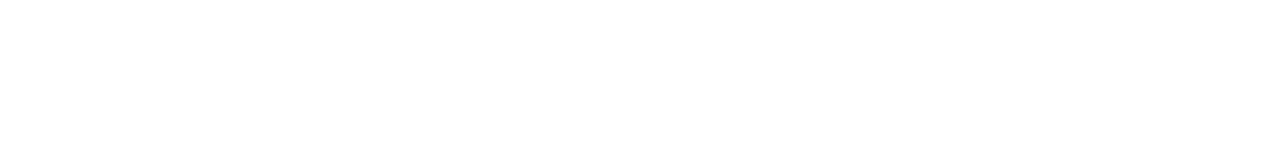
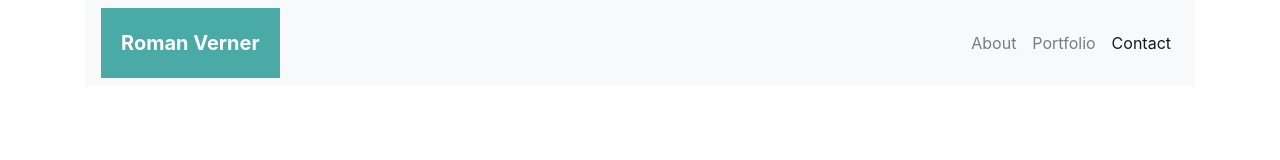
Before and after one commit to romverner/Bootstrap-Portfolio, a plain HTML site: page contact.html in a window 1280 px wide. Drawn offline with nearby package versions, Linux system fonts and the light colour scheme.

Commit message:
Nav and custom style

```diff
--- a/contact.html
+++ b/contact.html
@@ -5,9 +5,32 @@
     <meta charset="UTF-8">
     <title>Bootstrap Portfolio</title>
     <link rel="stylesheet" href="https://stackpath.bootstrapcdn.com/bootstrap/4.1.3/css/bootstrap.min.css" integrity="sha384-MCw98/SFnGE8fJT3GXwEOngsV7Zt27NXFoaoApmYm81iuXoPkFOJwJ8ERdknLPMO" crossorigin="anonymous">
+    <link rel="stylesheet" href="style.css">
 </head>
 
 <body>
+    <div class="container">
+        <nav class="navbar navbar-expand-lg navbar-light bg-light">
+            <a class="navbar-brand" href="index.html" id="branded-name">Roman Verner</a>
+            <button class="navbar-toggler" type="button" data-toggle="collapse" data-target="#navbarSupportedContent" aria-controls="navbarSupportedContent" aria-expanded="false" aria-label="Toggle navigation">
+                <span class="navbar-toggler-icon"></span>
+            </button>
+
+            <div class="collapse navbar-collapse" id="navbarSupportedContent">
+                <ul class="navbar-nav ml-auto">
+                    <li class="nav-item">
+                        <a class="nav-link" href="index.html">About<span class="sr-only">(current)</span></a>
+                    </li>
+                    <li class="nav-item">
+                        <a class="nav-link" href="portfolio.html">Portfolio<span class="sr-only">(current)</span></a>
+                    </li>
+                    <li class="nav-item">
+                        <a class="nav-link active" href="contact.html">Contact<span class="sr-only">(current)</span></a>
+                    </li>
+                </ul>
+            </div>
+        </nav>
+    </div>
 
 </body>
 
--- /dev/null
+++ b/style.css
@@ -0,0 +1,6 @@
+#branded-name {
+    background-color: #4aaaa5;
+    font-weight: bold;
+    color: #ffffff;
+    padding: 20px 20px;
+}
```
Also changed, not shown: index.html (+23 -0 lines), portfolio.html (+23 -0 lines).
